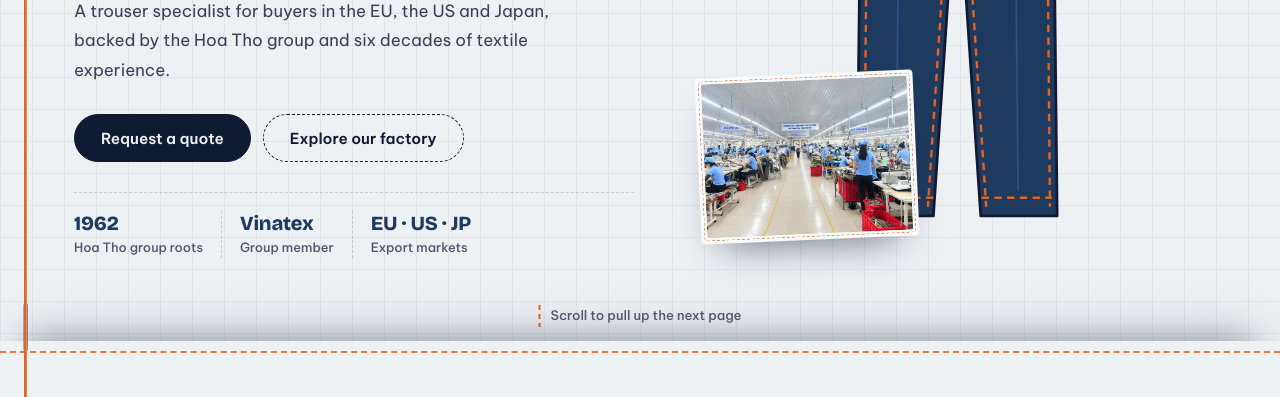
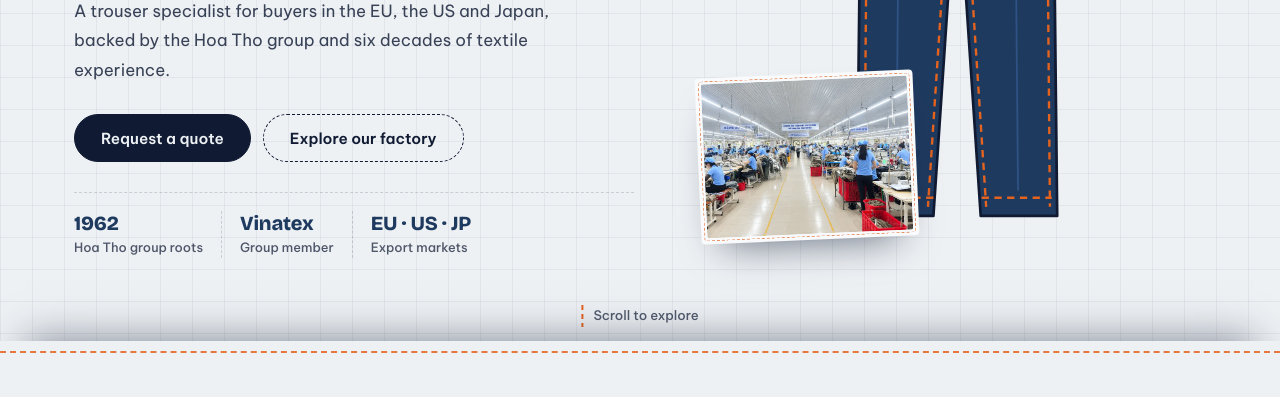
Before and after one commit to doanngoctan196/hoatho, a plain HTML site: page index.html in a window 1280 px wide. Shown: the part 403-800 px from the top of the page. Drawn offline with nearby package versions, Linux system fonts and the light colour scheme.

Commit message:
Update hero hint text to 'Scroll to explore'

```diff
--- a/index.html
+++ b/index.html
@@ -15,6 +15,7 @@
 </head>
 <body>
 <a class="skip" href="#main">Skip to content</a>
+<div class="prog" id="prog" aria-hidden="true"><i></i></div>
 
 <!-- shared SVG symbol: trouser icon for the swatches -->
 <svg width="0" height="0" style="position:absolute" aria-hidden="true" focusable="false">
@@ -44,7 +45,6 @@
   </div>
 </header>
 
-<svg class="pull" id="pull" aria-hidden="true" focusable="false"></svg>
 
 <main id="main">
 <!-- ================= HERO ================= -->
@@ -97,7 +97,7 @@
         </svg>
       </div>
     </div>
-    <div class="hero-hint" id="heroHint" aria-hidden="true"><i></i><span data-i18n="hero_hint">Scroll to pull up the next page</span></div>
+    <div class="hero-hint" id="heroHint" aria-hidden="true"><i></i><span data-i18n="hero_hint">Scroll to explore</span></div>
   </div>
 </section>
 
```
